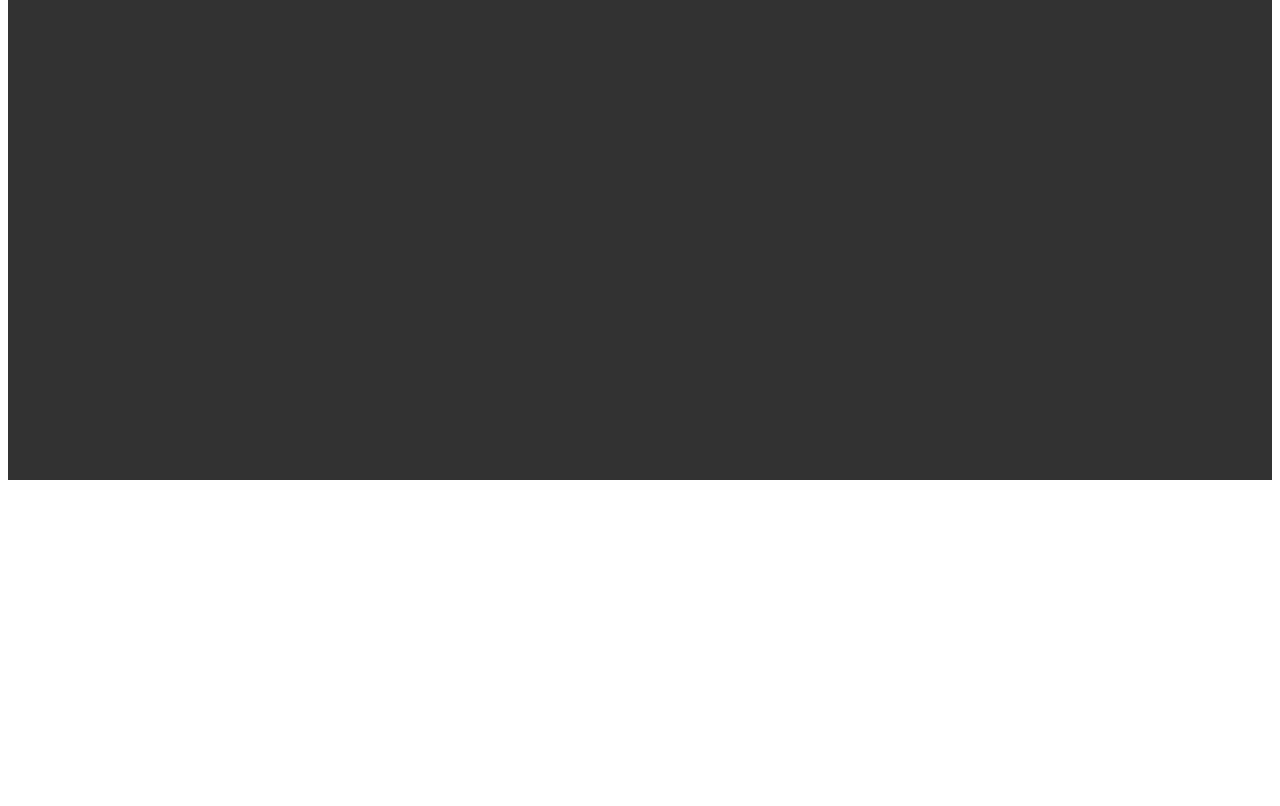
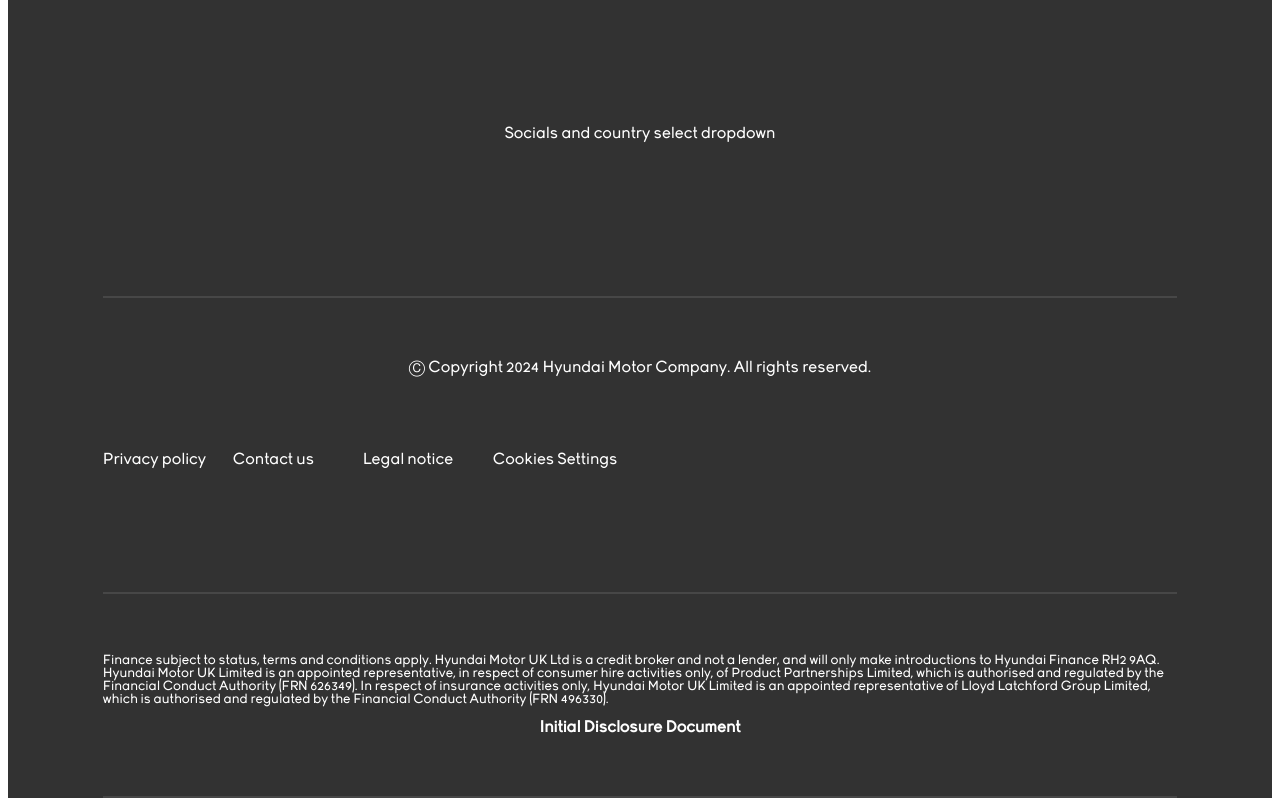
Before and after one commit to Jack-Berry/JB-Homage, a plain HTML site: page index.html in a window 1280 px wide. Shown: the part 5800-6606 px from the top of the page. Before the commit the page ends 6288 px from the top, so only its background shows below. Drawn offline with Linux system fonts and the light colour scheme.

Commit message:
more footer added

```diff
--- a/index.html
+++ b/index.html
@@ -537,7 +537,32 @@
           </li>
         </ul>
       </nav>
-      <div></div>
+      <div class="social-footer">
+        <div>Socials and country select dropdown</div>
+      </div>
+      <div class="copyright">
+        <p>Ⓒ Copyright 2024 Hyundai Motor Company. All rights reserved.</p>
+        <div>
+          <div class="legal-link" tabindex="0">Privacy policy</div>
+          <div class="legal-link" tabindex="0">Contact us</div>
+          <div class="legal-link" tabindex="0">Legal notice</div>
+          <div class="legal-link" tabindex="0">Cookies Settings</div>
+        </div>
+      </div>
+      <div class="finance">
+        <p>
+          Finance subject to status, terms and conditions apply. Hyundai Motor
+          UK Ltd is a credit broker and not a lender, and will only make
+          introductions to Hyundai Finance RH2 9AQ. Hyundai Motor UK Limited is
+          an appointed representative, in respect of consumer hire activities
+          only, of Product Partnerships Limited, which is authorised and
+          regulated by the Financial Conduct Authority (FRN 626349). In respect
+          of insurance activities only, Hyundai Motor UK Limited is an appointed
+          representative of Lloyd Latchford Group Limited, which is authorised
+          and regulated by the Financial Conduct Authority (FRN 496330).
+        </p>
+        <div tabindex="0">Initial Disclosure Document</div>
+      </div>
     </footer>
   </body>
 </html>
--- a/styles.css
+++ b/styles.css
@@ -373,7 +373,7 @@ footer {
   background-color: #323232;
   /* height: 500px; */
   width: 100%;
-  height: 1000px;
+
   margin: 0;
   color: rgb(255, 255, 255);
 }
@@ -421,11 +421,68 @@ footer {
   border: none;
   line-height: 25px;
 }
-/* .dropdown.arrow {
-  border: none;
-  width: 25px;
-  justify-self: flex-end;
-} */
+.social-footer {
+  height: 324px;
+  display: flex;
+  justify-content: center;
+  align-items: center;
+  width: 85%;
+  margin: auto;
+  border-bottom: solid 2px rgba(255, 255, 255, 0.1);
+}
+.copyright {
+  width: 85%;
+  display: flex;
+  flex-direction: column;
+  justify-content: space-between;
+  align-items: center;
+  border-bottom: solid 2px rgba(255, 255, 255, 0.1);
+  margin: auto;
+  padding-bottom: 60px;
+}
+.copyright p {
+  margin-top: 60px;
+}
+.copyright div {
+  margin-top: 60px;
+  width: 100%;
+  height: 80px;
+  display: flex;
+  flex-direction: row;
+  flex-wrap: wrap;
+}
+.copyright div.legal-link {
+  height: 50px;
+  width: 130px;
+  margin: 0;
+}
+.legal-link:hover,
+.legal-link:focus-within {
+  color: rgba(255, 255, 255, 0.711);
+  cursor: pointer;
+}
+.finance {
+  width: 85%;
+  display: flex;
+  flex-direction: column;
+  justify-content: space-between;
+  align-items: center;
+  border-bottom: solid 2px rgba(255, 255, 255, 0.1);
+  margin: auto;
+  padding-bottom: 60px;
+}
+.finance p {
+  margin-top: 60px;
+  width: 100%;
+  font-size: smaller;
+}
+.finance div {
+  font-weight: bolder;
+}
+.finance div:hover {
+  cursor: pointer;
+  text-decoration: underline;
+}
 
 @media (min-width: 860px) {
   .grid-container {
```
